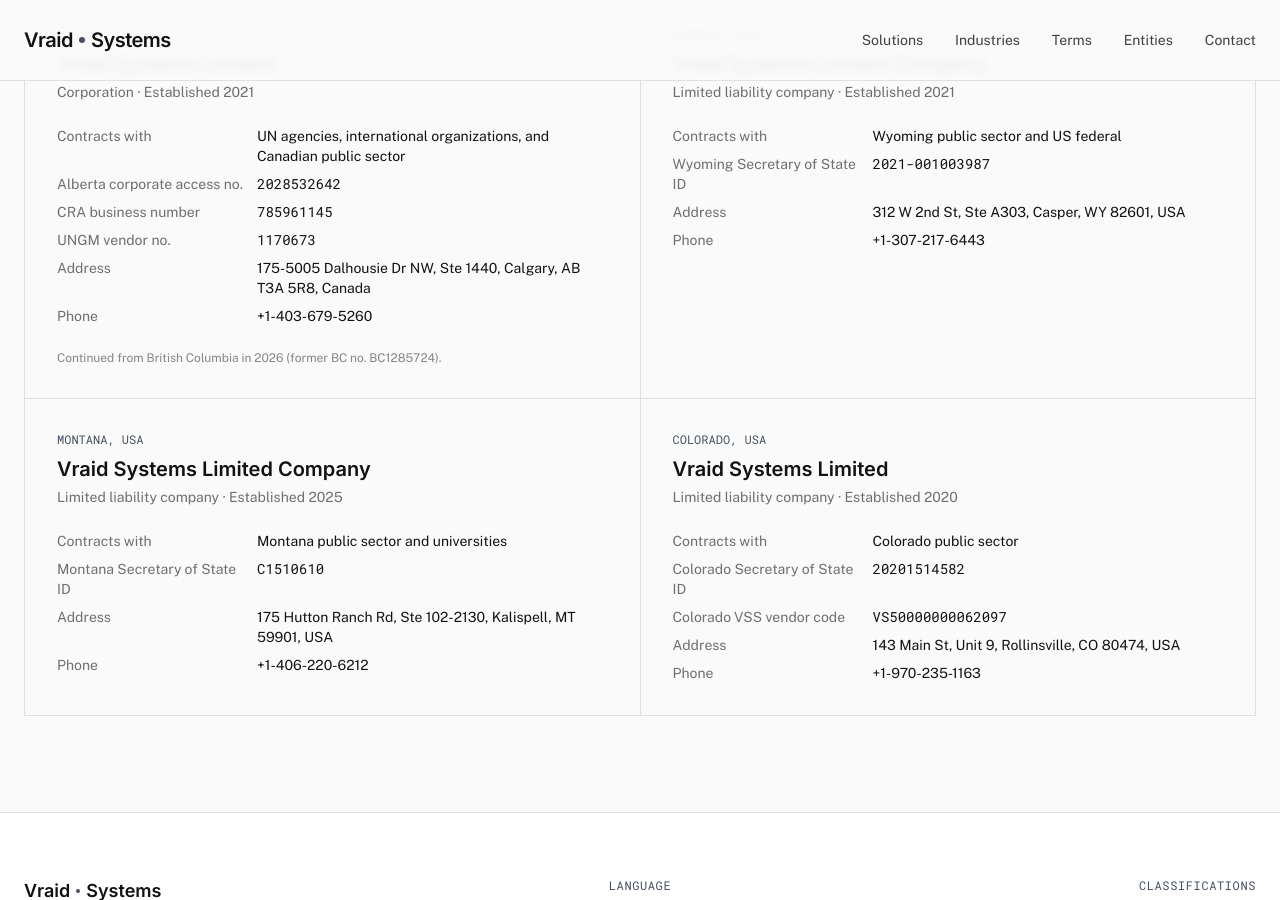
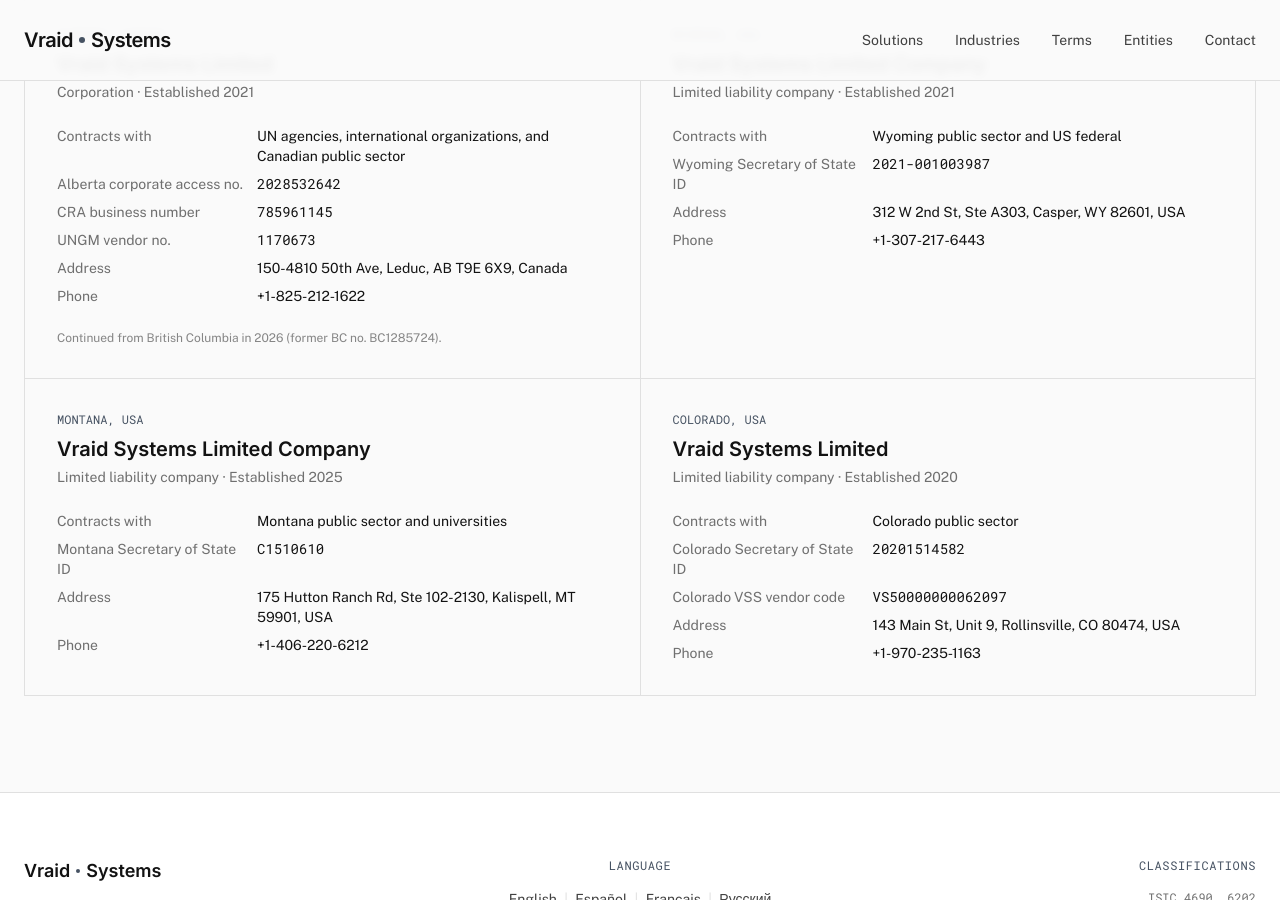
Before and after one commit to Vraid-Systems/Vraid-Systems.github.io, a Jekyll site: the page built from index.html, in a window 1280 px wide and 900 px high, scrolled down 3094 px. Built offline with Jekyll 4.4.1, drawn with Linux system fonts in a browser that asks for light colours.

Commit message:
Alberta entity: Leduc place of business and new phone (#17)
* Alberta entity: Leduc place of business and new phone

Leduc office (150-4810 50th Ave) becomes the Alberta street address for
Canadian federal tenders. The Calgary mailbox stays listed as the mailing
address, since it is the GST/mail address and the terms send cheques to
the mailing address. Entity cards now show a separate mailing address row
when one is set.

Co-Authored-By: Claude Opus 5.5 <noreply@anthropic.com>
Claude-Session: https://claude.ai/code/session_012pkeRHA3mDYnKBN7wfydv6

* Drop Calgary mailing address; Leduc handles mail too

Co-Authored-By: Claude Opus 5.5 <noreply@anthropic.com>
Claude-Session: https://claude.ai/code/session_012pkeRHA3mDYnKBN7wfydv6

* Revert separate mailing address row; not needed

Co-Authored-By: Claude Opus 5.5 <noreply@anthropic.com>
Claude-Session: https://claude.ai/code/session_012pkeRHA3mDYnKBN7wfydv6

* Fix line break between Alberta address and phone

Co-Authored-By: Claude Opus 5.5 <noreply@anthropic.com>
Claude-Session: https://claude.ai/code/session_012pkeRHA3mDYnKBN7wfydv6

---------

Co-authored-by: Claude <noreply@anthropic.com>

```diff
--- a/_data/entities.yml
+++ b/_data/entities.yml
@@ -15,8 +15,8 @@
     - label: ungm
       value: "1170673"
   note: continued_bc
-  address: "175-5005 Dalhousie Dr NW, Ste 1440, Calgary, AB T3A 5R8, Canada"
-  phone: "+1-403-679-5260"
+  address: "150-4810 50th Ave, Leduc, AB T9E 6X9, Canada"
+  phone: "+1-825-212-1622"
   serves: serves_ab
 - key: wy
   legal_name: Vraid Systems Limited Company
```
